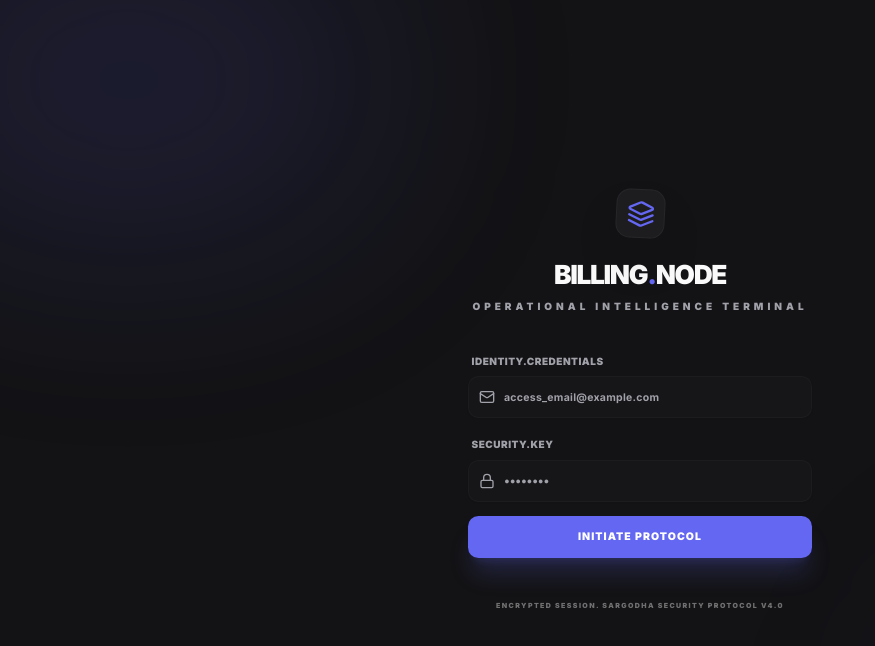
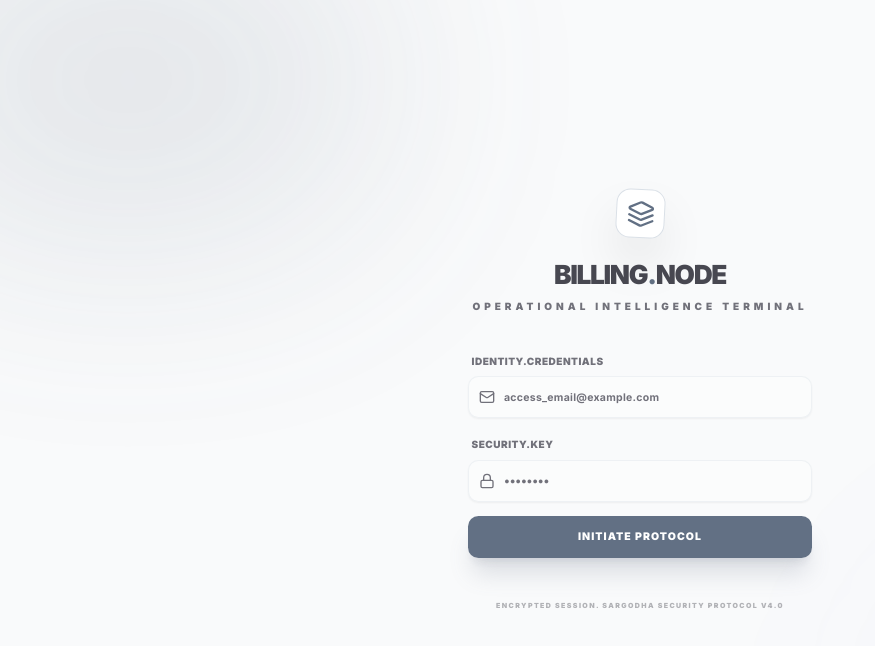
Before and after one commit to mkka7944/billing-frontend, a React (Vite) app: page /settings in a window 1280 px wide. Shown: the top 646 px of the page, without its empty margins (0-875 px from the left). Built offline with nearby package versions, Linux system fonts and the light colour scheme.

Commit message:
new theme managment

```diff
--- a/src/context/ThemeContext.jsx
+++ b/src/context/ThemeContext.jsx
@@ -145,14 +145,14 @@ const FONT_PROFILES = {
 };
 
 export const ThemeProvider = ({ children }) => {
-    const [theme, setTheme] = useState(() => localStorage.getItem('theme') || 'dark');
-    const [surfacePalette, setSurfacePalette] = useState(() => localStorage.getItem('surfacePalette') || 'antigravity');
-    const [accentColor, setAccentColor] = useState(() => localStorage.getItem('accentColor') || 'indigo');
+    const [theme, setTheme] = useState(() => localStorage.getItem('theme') || 'light');
+    const [surfacePalette, setSurfacePalette] = useState(() => localStorage.getItem('surfacePalette') || 'github');
+    const [accentColor, setAccentColor] = useState(() => localStorage.getItem('accentColor') || 'slate_grey');
     const [fontFamily, setFontFamily] = useState(() => localStorage.getItem('fontFamily') || 'inter');
     const [headingSize, setHeadingSize] = useState(() => parseFloat(localStorage.getItem('headingSize') || '1'));
     const [subtextSize, setSubtextSize] = useState(() => parseFloat(localStorage.getItem('subtextSize') || '1'));
     const [baseSize, setBaseSize] = useState(() => parseFloat(localStorage.getItem('baseSize') || '1'));
-    const [textContrast, setTextContrast] = useState(() => localStorage.getItem('textContrast') || 'charcoal');
+    const [textContrast, setTextContrast] = useState(() => localStorage.getItem('textContrast') || 'zinc');
 
     // Function to apply typography immediately to CSS variables (Preview Mode)
     const applyFontPreview = useCallback((fontId) => {
@@ -207,14 +207,14 @@ export const ThemeProvider = ({ children }) => {
 
         const contrastModes = {
             black: { light: '0 0% 0%', dark: '0 0% 100%' },
-            charcoal: { light: '222 15% 12%', dark: '0 0% 98%' },
-            zinc: { light: '240 6% 25%', dark: '240 5% 90%' },
-            slate: { light: '215 25% 27%', dark: '215 20% 90%' },
-            midnight: { light: '222 47% 11%', dark: '217 33% 92%' }
+            charcoal: { light: '222 15% 15%', dark: '0 0% 90%' },
+            zinc: { light: '240 6% 30%', dark: '240 5% 82%' }, // More noticeable "Lighter" gray
+            slate: { light: '215 25% 40%', dark: '215 20% 75%' },
+            midnight: { light: '222 47% 20%', dark: '217 33% 65%' } // Deeply dimmed
         };
 
-        const activeContrast = contrastModes[textContrast] || contrastModes.charcoal;
-        root.style.setProperty('--foreground', theme === 'light' ? activeContrast.light : activeContrast.dark);
+        const activeContrast = contrastModes[textContrast] || contrastModes.zinc;
+        root.style.setProperty('--foreground', theme === 'dark' ? activeContrast.dark : activeContrast.light);
 
         localStorage.setItem('surfacePalette', surfacePalette);
         localStorage.setItem('accentColor', accentColor);
--- a/src/views/SettingsView.jsx
+++ b/src/views/SettingsView.jsx
@@ -29,6 +29,7 @@ export default function SettingsView() {
         surface: false,
         accent: false,
         typography: false,
+        contrast: false,
         controls: false,
         permissions: false,
         lab: false
@@ -266,7 +267,46 @@ export default function SettingsView() {
                     )}
                 </Card>
 
-                {/* 5. Granular Sizing */}
+                {/* 5. Contrast Architecture (Text Point-Colors) */}
+                <Card className="border-border/40 shadow-sm overflow-hidden bg-card/40 backdrop-blur-md rounded-xl transition-all duration-300">
+                    <button
+                        onClick={(e) => toggleSection('contrast', e)}
+                        className="w-full text-left focus:outline-none group px-4 py-3 border-b border-border/10 flex items-center justify-between"
+                    >
+                        <div className="flex items-center gap-2">
+                            <Palette size={14} className="text-primary" />
+                            <span className="text-[11px] font-black uppercase tracking-tight">Contrast Profile</span>
+                        </div>
+                        {openSections.contrast ? <ChevronUp size={14} className="text-muted-foreground" /> : <ChevronDown size={14} className="text-muted-foreground" />}
+                    </button>
+                    {openSections.contrast && (
+                        <CardContent className="p-4 animate-in slide-in-from-top-4 duration-500">
+                            <div className="grid grid-cols-2 sm:grid-cols-5 gap-3">
+                                {[
+                                    { id: 'black', name: 'Ink Black', class: 'bg-black text-white' },
+                                    { id: 'charcoal', name: 'Charcoal', class: 'bg-zinc-800 text-zinc-100' },
+                                    { id: 'zinc', name: 'Lead Zinc', class: 'bg-zinc-600 text-zinc-50' },
+                                    { id: 'slate', name: 'Dimmed Slate', class: 'bg-slate-500 text-slate-50' },
+                                    { id: 'midnight', name: 'Midnight', class: 'bg-blue-950 text-blue-50' }
+                                ].map((profile) => (
+                                    <button
+                                        key={profile.id}
+                                        onClick={() => setTextContrast(profile.id)}
+                                        className={cn(
+                                            "flex flex-col items-center gap-1.5 p-3 rounded-xl border border-border bg-card/50 hover:bg-card transition-all duration-200",
+                                            textContrast === profile.id && "ring-1 ring-primary border-primary bg-card"
+                                        )}
+                                    >
+                                        <div className={cn("w-6 h-6 rounded-lg border border-white/10", profile.class)} />
+                                        <span className="text-[9px] font-black uppercase tracking-widest text-center truncate w-full">{profile.name}</span>
+                                    </button>
+                                ))}
+                            </div>
+                        </CardContent>
+                    )}
+                </Card>
+
+                {/* 6. Granular Sizing */}
                 <Card className="border-border/40 shadow-sm overflow-hidden bg-card/40 backdrop-blur-md rounded-xl transition-all duration-300">
                     <button
                         onClick={(e) => toggleSection('controls', e)}
```
